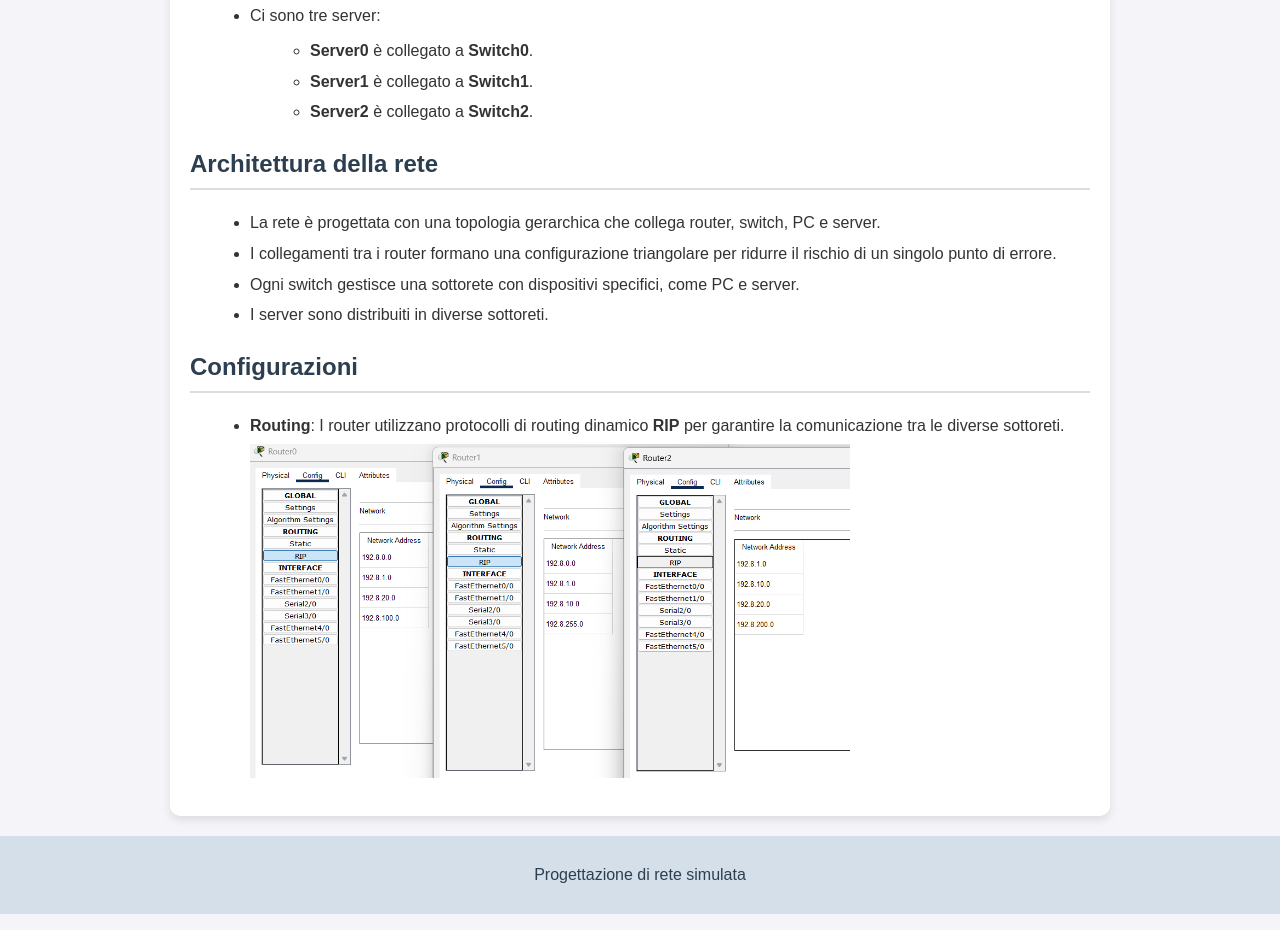
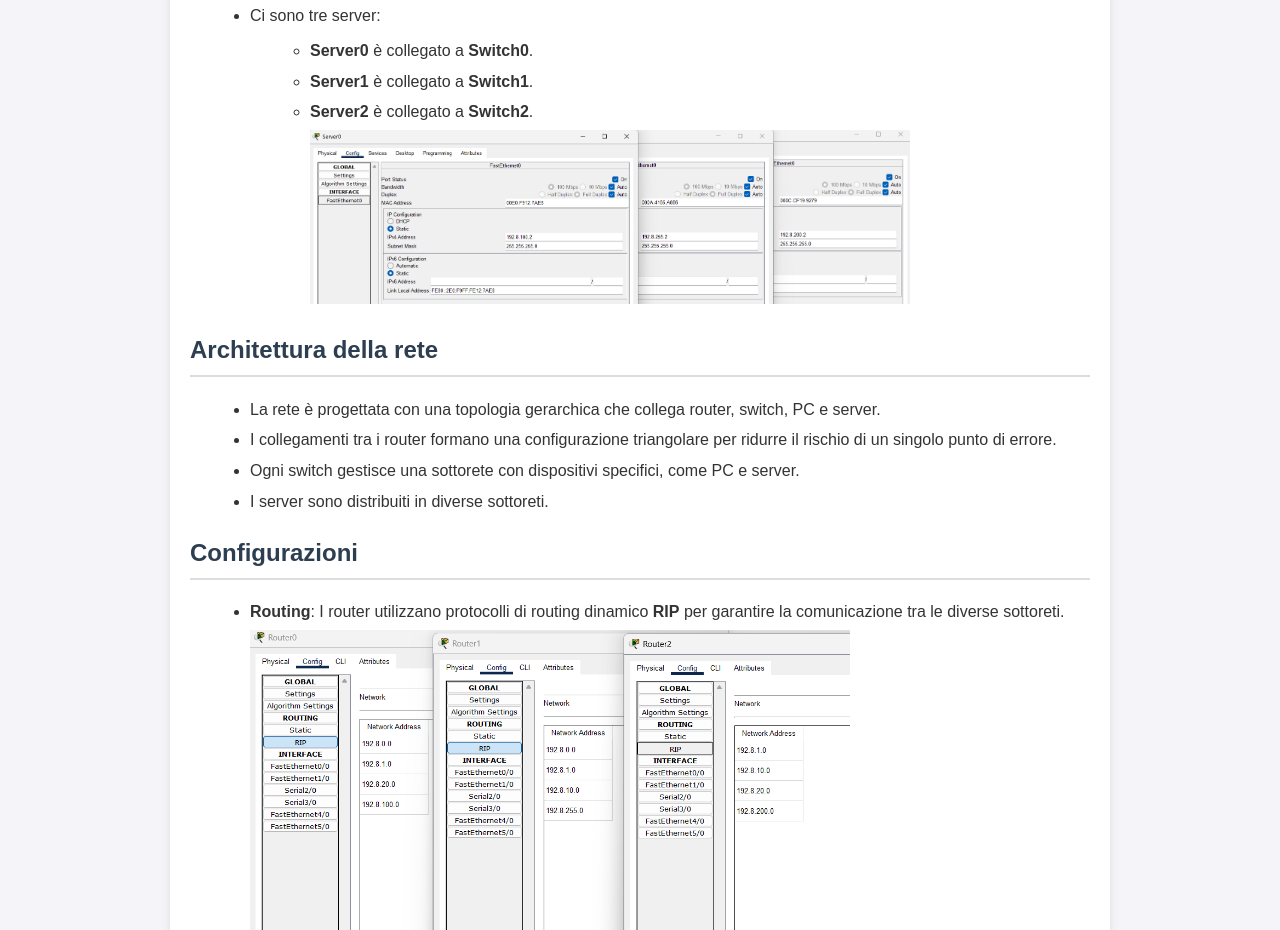
Before and after one commit to SimoneGricia/SimoneGricia.github.io, a plain HTML site: page progetto.html in a window 1280 px wide. Shown: the part 2895-3825 px from the top of the page. Drawn offline with Linux system fonts and the light colour scheme.

Commit message:
Update progetto.html

```diff
--- a/progetto.html
+++ b/progetto.html
@@ -142,6 +142,7 @@
                 <li><strong>Server0</strong> è collegato a <strong>Switch0</strong>.</li>
                 <li><strong>Server1</strong> è collegato a <strong>Switch1</strong>.</li>
                 <li><strong>Server2</strong> è collegato a <strong>Switch2</strong>.</li>
+                <img src="server.png" alt ="Screen server" width="600">
             </ul>
         </ul>
 
```
